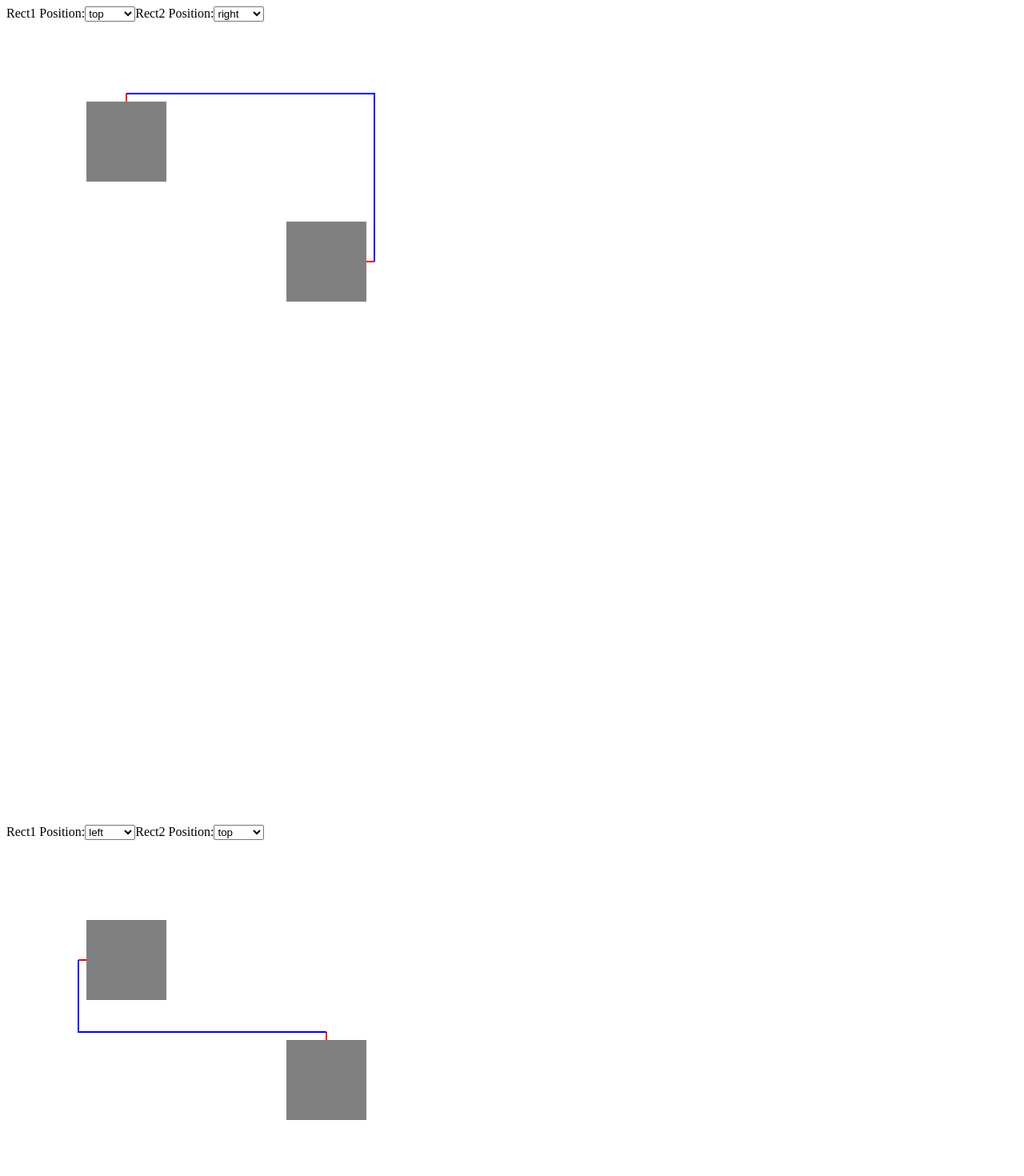
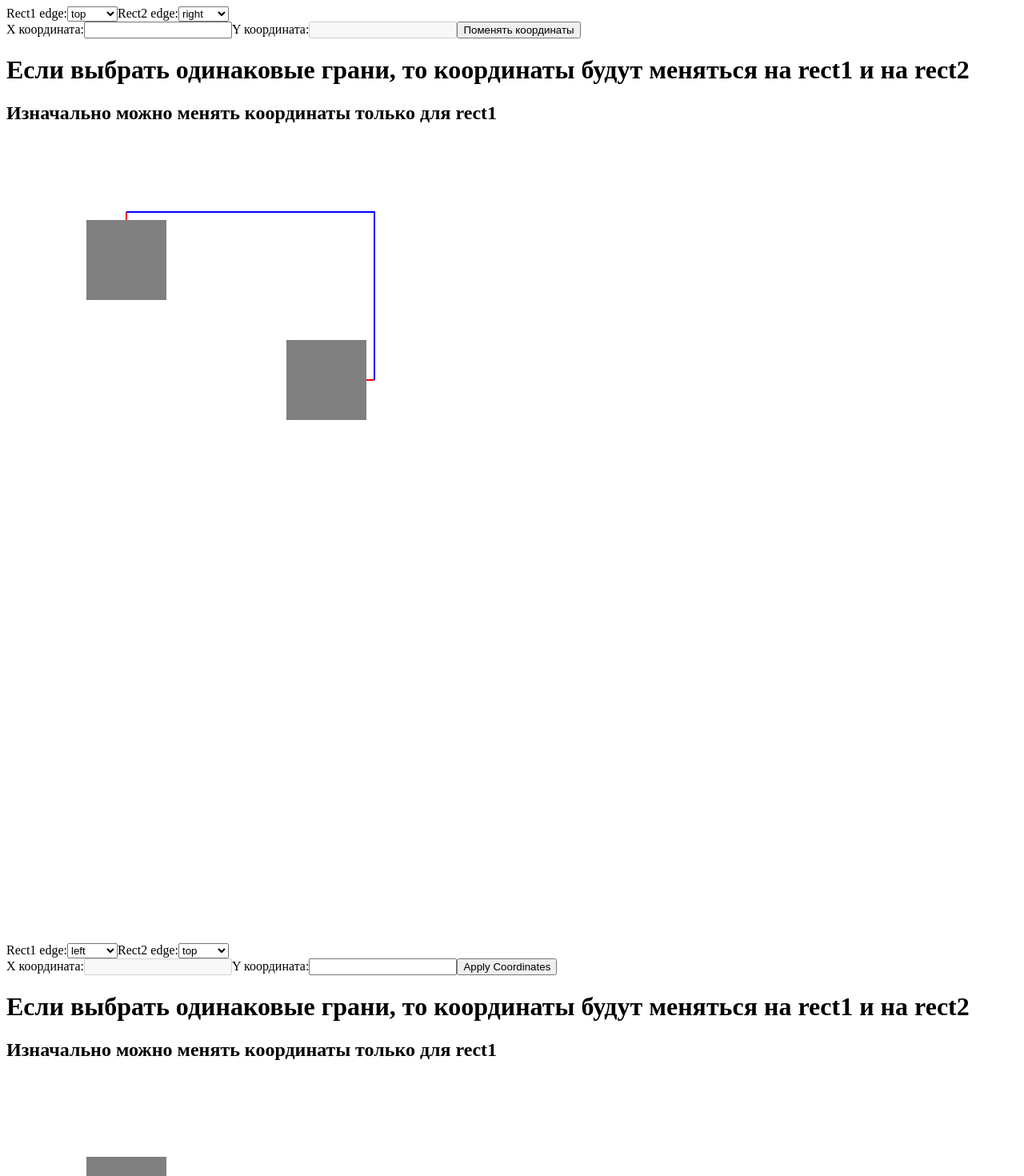
Before and after one commit to mxiloo/miro-type, a Next.js app: page /miro-type/ in a window 1280 px wide. Shown: the top 1470 px of the page at 80% size. Built offline with nearby package versions, Linux system fonts and the light colour scheme.

Commit message:
fix logic

```diff
--- a/src/components/logic-astar/canvas-component-grid.tsx
+++ b/src/components/logic-astar/canvas-component-grid.tsx
@@ -28,13 +28,28 @@ function CanvasComponentGrid() {
     const [rect1Position, setRect1Position] = useState<'left' | 'right' | 'top' | 'bottom'>('top');
     const [rect2Position, setRect2Position] = useState<'left' | 'right' | 'top' | 'bottom'>('right');
 
+    const [xPosition, setXPosition] = useState<number>(); // Текущее значение X
+    const [yPosition, setYPosition] = useState<number>(); // Текущее значение Y
+
+    const [inputX, setInputX] = useState<number>(); // Локальное состояние для ввода X
+    const [inputY, setInputY] = useState<number>(); // Локальное состояние для ввода Y
+
     const OFFSET = 10; // Смещение для отступа линии от края
 
     const edgeConnectionPoints: Record<string, ConnectionPoint> = {
-        left: { point: { x:-50, y: 0 }, angle: 180 },
-        right: { point: { x: 50 , y: 0 }, angle: 0 },
-        top: { point: { x: 0, y: -50 }, angle: -90 },
-        bottom: { point: { x: 0, y: 50 }, angle: 90 },
+        left: { point: { x: -50, y: yPosition === undefined ? 0 : yPosition }, angle: 180 },
+        right: { point: { x: 50, y: yPosition === undefined ? 0 : yPosition }, angle: 0 },
+        top: { point: { x: xPosition === undefined ? 0 : xPosition, y: -50 }, angle: -90 },
+        bottom: { point: { x: xPosition === undefined ? 0 : xPosition, y: 50 }, angle: 90 },
+    };
+
+    const applyCoordinates = () => {
+        // Обновляем координаты только при нажатии кнопки
+        if (rect1Position === 'left' || rect1Position === 'right') {
+            setYPosition(inputY); // Меняем только Y
+        } else if (rect1Position === 'top' || rect1Position === 'bottom') {
+            setXPosition(inputX); // Меняем только X
+        }
     };
 
     const getConnectedEdge = (rect: Rect, point: Point): string => {
@@ -244,8 +259,8 @@ function CanvasComponentGrid() {
         <>
             <div>
                 <label>
-                    Rect1 Position:
-                    <select value={rect1Position} onChange={(e: React.ChangeEvent<HTMLSelectElement>) => setRect1Position(e.target.value as 'left' | 'right' | 'top' | 'bottom')}>
+                    Rect1 edge:
+                    <select value={rect1Position} onChange={(e) => setRect1Position(e.target.value as any)}>
                         {Object.keys(edgeConnectionPoints).map((key) => (
                             <option key={key} value={key}>
                                 {key}
@@ -254,8 +269,8 @@ function CanvasComponentGrid() {
                     </select>
                 </label>
                 <label>
-                    Rect2 Position:
-                    <select value={rect2Position} onChange={(e: React.ChangeEvent<HTMLSelectElement>) => setRect2Position(e.target.value as 'left' | 'right' | 'top' | 'bottom')}>
+                    Rect2 edge:
+                    <select value={rect2Position} onChange={(e) => setRect2Position(e.target.value as any)}>
                         {Object.keys(edgeConnectionPoints).map((key) => (
                             <option key={key} value={key}>
                                 {key}
@@ -263,7 +278,30 @@ function CanvasComponentGrid() {
                         ))}
                     </select>
                 </label>
+                <div>
+                    <label>
+                        X координата:
+                        <input
+                            type="number"
+                            value={inputX}
+                            onChange={(e) => setInputX(parseInt(e.target.value, 10))}
+                            disabled={rect1Position === 'left' || rect1Position === 'right'}
+                        />
+                    </label>
+                    <label>
+                        Y координата:
+                        <input
+                            type="number"
+                            value={inputY}
+                            onChange={(e) => setInputY(parseInt(e.target.value, 10))}
+                            disabled={rect1Position === 'top' || rect1Position === 'bottom'}
+                        />
+                    </label>
+                    <button onClick={applyCoordinates}>Поменять координаты</button>
+                </div>
             </div>
+            <h1>Если выбрать одинаковые грани, то координаты будут меняться на rect1 и на rect2</h1>
+            <h2>Изначально можно менять координаты только для rect1</h2>
             <canvas ref={canvasRef} width={1000} height={1000}></canvas>
         </>
     );
--- a/src/components/logic-third/canvas-component-graph.tsx
+++ b/src/components/logic-third/canvas-component-graph.tsx
@@ -28,13 +28,28 @@ function CanvasComponentGraph() {
     const [rect1Position, setRect1Position] = useState<'left' | 'right' | 'top' | 'bottom'>('left');
     const [rect2Position, setRect2Position] = useState<'left' | 'right' | 'top' | 'bottom'>('top');
 
+    const [xPosition, setXPosition] = useState<number>(); // Текущее значение X
+    const [yPosition, setYPosition] = useState<number>(); // Текущее значение Y
+
+    const [inputX, setInputX] = useState<number>(); // Локальное состояние для ввода X
+    const [inputY, setInputY] = useState<number>(); // Локальное состояние для ввода Y
+
     const OFFSET = 10; // Смещение для отступа линии от края
 
     const edgeConnectionPoints: Record<string, ConnectionPoint> = {
-        left: { point: { x: -50, y: 0 }, angle: 180 },
-        right: { point: { x: 50, y: 0 }, angle: 0 },
-        top: { point: { x: 0, y: -50 }, angle: -90 },
-        bottom: { point: { x: 0, y: 50 }, angle: 90 },
+        left: { point: { x: -50, y: yPosition === undefined ? 0 : yPosition }, angle: 180 },
+        right: { point: { x: 50, y: yPosition === undefined ? 0 : yPosition }, angle: 0 },
+        top: { point: { x: xPosition === undefined ? 0 : xPosition, y: -50 }, angle: -90 },
+        bottom: { point: { x: xPosition === undefined ? 0 : xPosition, y: 50 }, angle: 90 },
+    };
+
+    const applyCoordinates = () => {
+        // Обновляем координаты только при нажатии кнопки
+        if (rect1Position === 'left' || rect1Position === 'right') {
+            setYPosition(inputY); // Меняем только Y
+        } else if (rect1Position === 'top' || rect1Position === 'bottom') {
+            setXPosition(inputX); // Меняем только X
+        }
     };
 
     const getConnectedEdge = (rect: Rect, point: Point): string => {
@@ -173,6 +188,10 @@ function CanvasComponentGraph() {
     };
 
     useEffect(() => {
+        console.log('весь компонент')
+    }, [])
+
+    useEffect(() => {
         const canvas = canvasRef.current;
         if (!canvas) return;
         const ctx = canvas.getContext('2d');
@@ -224,8 +243,8 @@ function CanvasComponentGraph() {
         <>
             <div>
                 <label>
-                    Rect1 Position:
-                    <select value={rect1Position} onChange={(e: React.ChangeEvent<HTMLSelectElement>) => setRect1Position(e.target.value as 'left' | 'right' | 'top' | 'bottom')}>
+                    Rect1 edge:
+                    <select value={rect1Position} onChange={(e) => setRect1Position(e.target.value as any)}>
                         {Object.keys(edgeConnectionPoints).map((key) => (
                             <option key={key} value={key}>
                                 {key}
@@ -234,8 +253,8 @@ function CanvasComponentGraph() {
                     </select>
                 </label>
                 <label>
-                    Rect2 Position:
-                    <select value={rect2Position} onChange={(e: React.ChangeEvent<HTMLSelectElement>) => setRect2Position(e.target.value as 'left' | 'right' | 'top' | 'bottom')}>
+                    Rect2 edge:
+                    <select value={rect2Position} onChange={(e) => setRect2Position(e.target.value as any)}>
                         {Object.keys(edgeConnectionPoints).map((key) => (
                             <option key={key} value={key}>
                                 {key}
@@ -243,7 +262,30 @@ function CanvasComponentGraph() {
                         ))}
                     </select>
                 </label>
+                <div>
+                    <label>
+                        X координата:
+                        <input
+                            type="number"
+                            value={inputX}
+                            onChange={(e) => setInputX(parseInt(e.target.value, 10))}
+                            disabled={rect1Position === 'left' || rect1Position === 'right'}
+                        />
+                    </label>
+                    <label>
+                        Y координата:
+                        <input
+                            type="number"
+                            value={inputY}
+                            onChange={(e) => setInputY(parseInt(e.target.value, 10))}
+                            disabled={rect1Position === 'top' || rect1Position === 'bottom'}
+                        />
+                    </label>
+                    <button onClick={applyCoordinates}>Apply Coordinates</button>
+                </div>
             </div>
+            <h1>Если выбрать одинаковые грани, то координаты будут меняться на rect1 и на rect2</h1>
+            <h2>Изначально можно менять координаты только для rect1</h2>
             <canvas ref={canvasRef} width={1000} height={1000}></canvas>
         </>
     );
```
